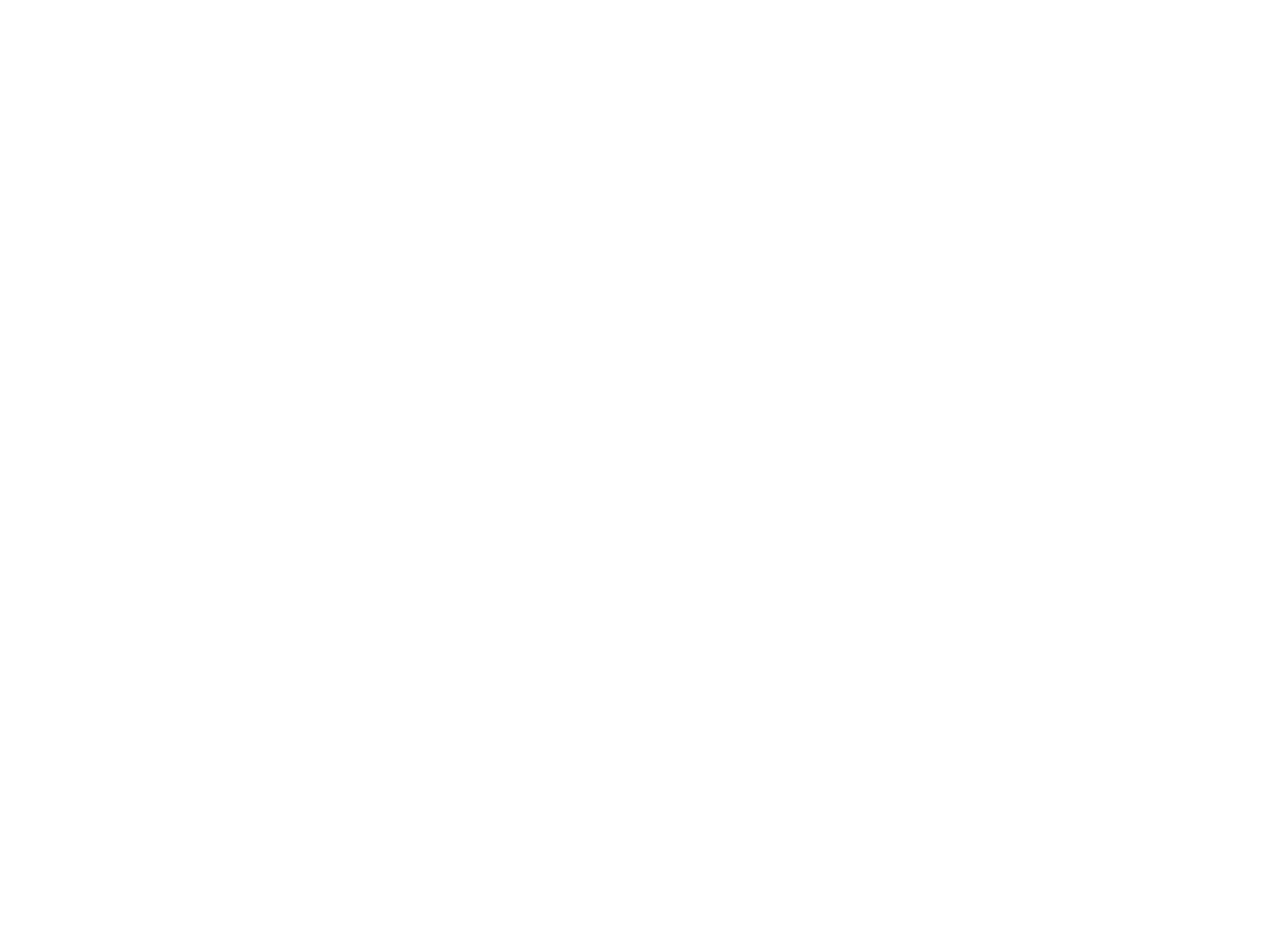
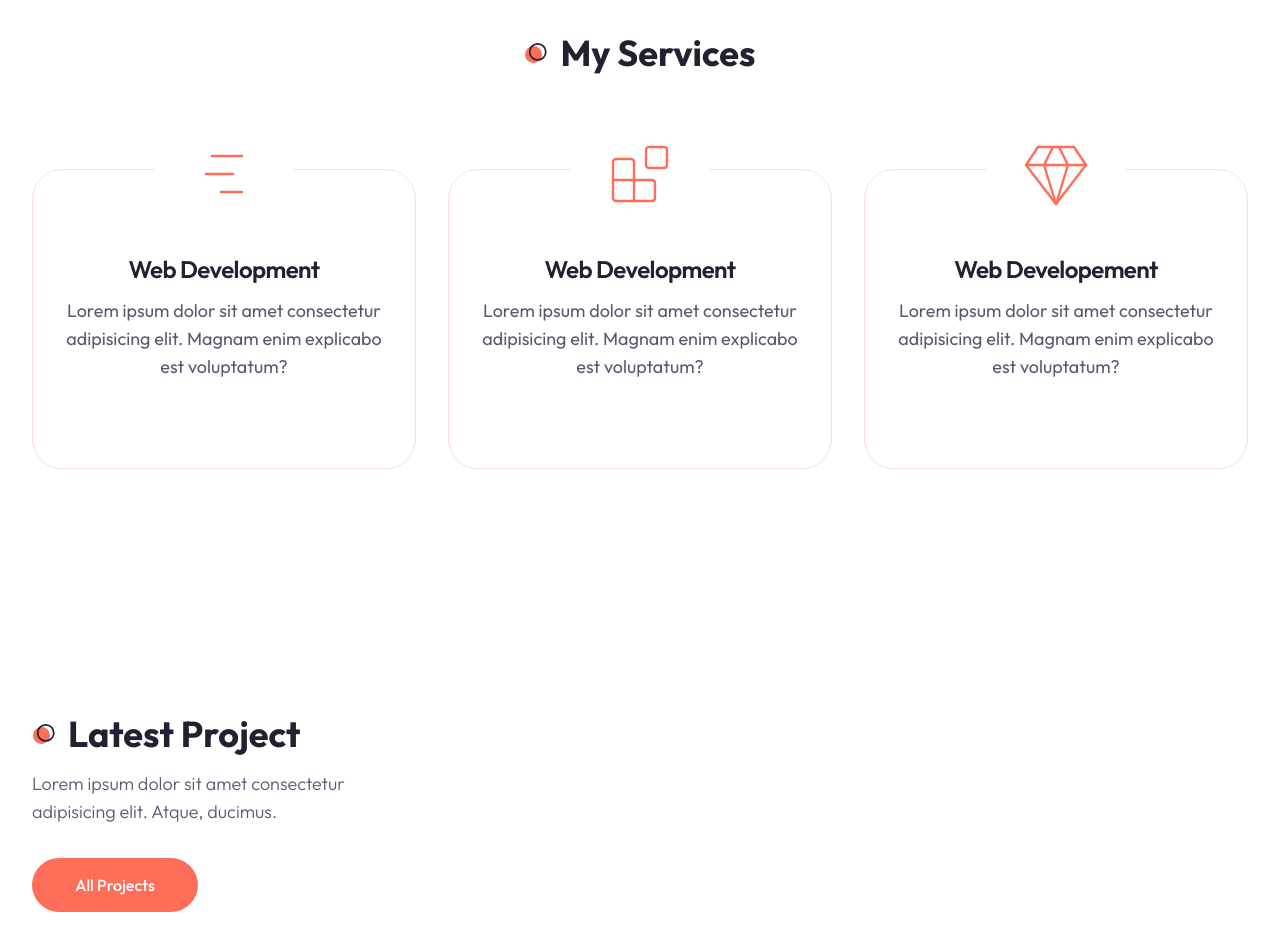
Before and after one commit to sami999khan999/portfolio, a Next.js app: page / in a window 1280 px wide. Shown: the part 1600-2550 px from the top of the page. Built offline with nearby package versions, Linux system fonts and the light colour scheme.

Commit message:
my services section done

```diff
--- a/app/page.jsx
+++ b/app/page.jsx
@@ -1,5 +1,7 @@
 import About from "@/components/About";
 import Hero from "@/components/Hero";
+import Services from "@/components/Services";
+import Work from "@/components/Work";
 import Image from "next/image";
 
 export default function Home() {
@@ -7,6 +9,8 @@
     <main>
       <Hero />
       <About />
+      <Services />
+      <Work />
     </main>
   );
 }
--- a/components/About.jsx
+++ b/components/About.jsx
@@ -77,10 +77,10 @@
     title: "skills",
     data: [
       {
-        name: "HTML, CSS, JavaScript, TypeScript, React, Next.js",
+        name: "HTML | CSS | JavaScript | TypeScript | React | Next.js",
       },
       {
-        name: "Node.js, Express, MongoDB, Firebase, Clerk, Stripe",
+        name: "Node.js | Express | MongoDB | Firebase | Clerk | Stripe",
       },
     ],
   },
@@ -258,12 +258,12 @@
                 {/* Content for Skills Tab */}
                 <TabsContent value="skills">
                   <div className="text-center md:text-left">
-                    <h3 className="h3 mb-8">Tools I Use Everyday</h3>
+                    <h3 className="h3 mb-8">Tools, That I Use Everyday</h3>
                     <div className="mb-16">
                       <h4 className="text-xl font-semibold mb-2">Skills </h4>
                       <div className="border-b border-border mb-4"></div>
                       {/* skills */}
-                      <div className="mb-16">
+                      <div className="mb-16 space-y-2 text-xl antialiased">
                         {getData(skillData, "skills").data.map(
                           (item, index) => {
                             const { name } = item;
@@ -284,7 +284,7 @@
                           Tools
                         </h4>
                         <div className="border-b border-border mb-4"></div>
-                        <div>
+                        <div className="flex gap-x-8 justify-center md:justify-start ">
                           {getData(skillData, "tools").data.map(
                             (item, index) => {
                               const { imgPath } = item;
@@ -296,8 +296,8 @@
                                   <Image
                                     src={imgPath}
                                     alt=""
-                                    width={38}
-                                    height={38}
+                                    width={48}
+                                    height={48}
                                     priority
                                   />
                                 </div>
--- /dev/null
+++ b/components/ProjectCard.jsx
@@ -0,0 +1,5 @@
+const ProjectCard = () => {
+  return <div>ProjectCard</div>;
+};
+
+export default ProjectCard;
--- /dev/null
+++ b/components/Services.jsx
@@ -0,0 +1,66 @@
+import { Blocks, GanttChartIcon, Gem } from "lucide-react";
+import {
+  Card,
+  CardContent,
+  CardDescription,
+  CardHeader,
+  CardTitle,
+} from "./ui/card";
+
+const servidesData = [
+  {
+    icon: <GanttChartIcon size={72} strokeWidth={0.8} />,
+    title: "Web Development",
+    description:
+      "Lorem ipsum dolor sit amet consectetur adipisicing elit. Magnam enim explicabo est voluptatum?",
+  },
+  {
+    icon: <Blocks size={72} strokeWidth={0.8} />,
+    title: "Web Development",
+    description:
+      "Lorem ipsum dolor sit amet consectetur adipisicing elit. Magnam enim explicabo est voluptatum?",
+  },
+  {
+    icon: <Gem size={72} strokeWidth={0.8} />,
+    title: "Web Developement",
+    description:
+      "Lorem ipsum dolor sit amet consectetur adipisicing elit. Magnam enim explicabo est voluptatum?",
+  },
+];
+
+const Services = () => {
+  return (
+    <section className="mb-12 md:mb-36">
+      <div className="container mx-auto">
+        <h2 className="section-title mb-12 xl:mb-24 text-center mx-auto">
+          My Services
+        </h2>
+        {/* gird item */}
+        <div className="grid md:grid-cols-3 justify-center gap-y-12 md:gap-y-24 md:gap-x-8">
+          {servidesData.map((item, index) => {
+            return (
+              <Card
+                className="w-full max-w-[424px] h-[300px] flex flex-col pt-16 pb-10 justify-center items-center relative"
+                key={index}
+              >
+                <CardHeader className="text-primary absolute -top-[60px]">
+                  <div className="w-[140px] h-[80px] bg-white dark:bg-background flex justify-center items-center">
+                    {item.icon}
+                  </div>
+                </CardHeader>
+                <CardContent className="text-center">
+                  <CardTitle className="mb-4">{item.title}</CardTitle>
+                  <CardDescription className="text-lg">
+                    {item.description}
+                  </CardDescription>
+                </CardContent>
+              </Card>
+            );
+          })}
+        </div>
+      </div>
+    </section>
+  );
+};
+
+export default Services;
--- /dev/null
+++ b/components/Work.jsx
@@ -0,0 +1,71 @@
+"use client";
+
+import Link from "next/link";
+import "swiper/css";
+import "swiper/css/pagination";
+import { Swiper, SwiperSlide } from "swiper/react";
+
+import { Pagination } from "swiper/modules";
+import { Button } from "./ui/button";
+
+const projectData = [
+  {
+    image: "/word/1.png",
+    category: "react js",
+    name: "Proxima",
+    description:
+      "Lorem ipsum dolor sit amet consectetur adipisicing elit. Magnam enim explicabo est voluptatum? Expedita quisquam, doloremque adipisci dignissimos exercitationem ratione!",
+  },
+  {
+    image: "/word/2.png",
+    category: "react js",
+    name: "Proxima",
+    description:
+      "Lorem ipsum dolor sit amet consectetur adipisicing elit. Magnam enim explicabo est voluptatum? Expedita quisquam, doloremque adipisci dignissimos exercitationem ratione!",
+  },
+  {
+    image: "/word/3.png",
+    category: "react js",
+    name: "Proxima",
+    description:
+      "Lorem ipsum dolor sit amet consectetur adipisicing elit. Magnam enim explicabo est voluptatum? Expedita quisquam, doloremque adipisci dignissimos exercitationem ratione!",
+  },
+  {
+    image: "/word/4.png",
+    category: "react js",
+    name: "Proxima",
+    description:
+      "Lorem ipsum dolor sit amet consectetur adipisicing elit. Magnam enim explicabo est voluptatum? Expedita quisquam, doloremque adipisci dignissimos exercitationem ratione!",
+  },
+];
+
+const Work = () => {
+  return (
+    <section className="relative mb-12 md:mb-48">
+      <div className="container mx-auto">
+        <div className="max-w-[400px] mx-auto md:mx-0 text-center md:text-left mb-12 md:h-[400px] flex flex-col justify-center items-center md:items-start">
+          <h2 className="section-title mb-4">Latest Project</h2>
+          <p className="subtitle mb-8">
+            Lorem ipsum dolor sit amet consectetur adipisicing elit. Atque,
+            ducimus.
+          </p>
+
+          <Link href="/projects">
+            <Button>All Projects</Button>
+          </Link>
+        </div>
+
+        {/* slider */}
+        <div>
+          <Swiper>
+            {projectData.slice(0, 4).map((project, index) => {
+              return <SwiperSlide key={index}> </SwiperSlide>;
+            })}
+          </Swiper>
+        </div>
+      </div>
+    </section>
+  );
+};
+
+export default Work;
--- a/components/ui/card.jsx
+++ b/components/ui/card.jsx
@@ -1,50 +1,68 @@
-import * as React from "react"
+import * as React from "react";
 
-import { cn } from "@/lib/utils"
+import { cn } from "@/lib/utils";
 
 const Card = React.forwardRef(({ className, ...props }, ref) => (
   <div
     ref={ref}
-    className={cn("rounded-lg border bg-card text-card-foreground shadow-sm", className)}
-    {...props} />
-))
-Card.displayName = "Card"
+    className={cn(
+      "rounded-[30px] border bg-background text-foreground",
+      className
+    )}
+    {...props}
+  />
+));
+Card.displayName = "Card";
 
 const CardHeader = React.forwardRef(({ className, ...props }, ref) => (
   <div
     ref={ref}
     className={cn("flex flex-col space-y-1.5 p-6", className)}
-    {...props} />
-))
-CardHeader.displayName = "CardHeader"
+    {...props}
+  />
+));
+CardHeader.displayName = "CardHeader";
 
 const CardTitle = React.forwardRef(({ className, ...props }, ref) => (
   <h3
     ref={ref}
-    className={cn("text-2xl font-semibold leading-none tracking-tight", className)}
-    {...props} />
-))
-CardTitle.displayName = "CardTitle"
+    className={cn(
+      "text-2xl font-semibold leading-none tracking-tight",
+      className
+    )}
+    {...props}
+  />
+));
+CardTitle.displayName = "CardTitle";
 
 const CardDescription = React.forwardRef(({ className, ...props }, ref) => (
   <p
     ref={ref}
     className={cn("text-sm text-muted-foreground", className)}
-    {...props} />
-))
-CardDescription.displayName = "CardDescription"
+    {...props}
+  />
+));
+CardDescription.displayName = "CardDescription";
 
 const CardContent = React.forwardRef(({ className, ...props }, ref) => (
   <div ref={ref} className={cn("p-6 pt-0", className)} {...props} />
-))
-CardContent.displayName = "CardContent"
+));
+CardContent.displayName = "CardContent";
 
 const CardFooter = React.forwardRef(({ className, ...props }, ref) => (
   <div
     ref={ref}
     className={cn("flex items-center p-6 pt-0", className)}
-    {...props} />
-))
-CardFooter.displayName = "CardFooter"
+    {...props}
+  />
+));
+CardFooter.displayName = "CardFooter";
 
-export { Card, CardHeader, CardFooter, CardTitle, CardDescription, CardContent }
+export {
+  Card,
+  CardHeader,
+  CardFooter,
+  CardTitle,
+  CardDescription,
+  CardContent,
+};
```
